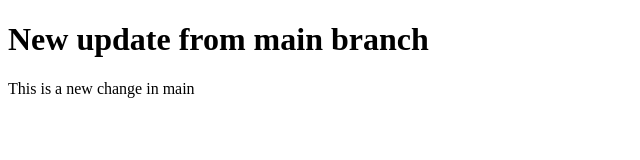
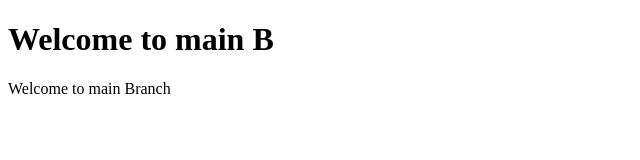
Before and after one commit to mpbr8282-wq/GITPRACTICENEW, a plain HTML site: page index.html in a window 1280 px wide. Shown: the whole page, without its empty margins (0-640 px from the left). Drawn offline with Linux system fonts and the light colour scheme.

Commit message:
Change paragraph in main

```diff
--- a/index.html
+++ b/index.html
@@ -5,9 +5,9 @@
 </head>
 <body>
 
-    <h1>New update from main branch</h1>
+    <h1>Welcome to main B</h1>
 
-    <p>This is a new change in main</p>
+    <p>Welcome to main Branch</p>
 
 </body>
 </html>
```
